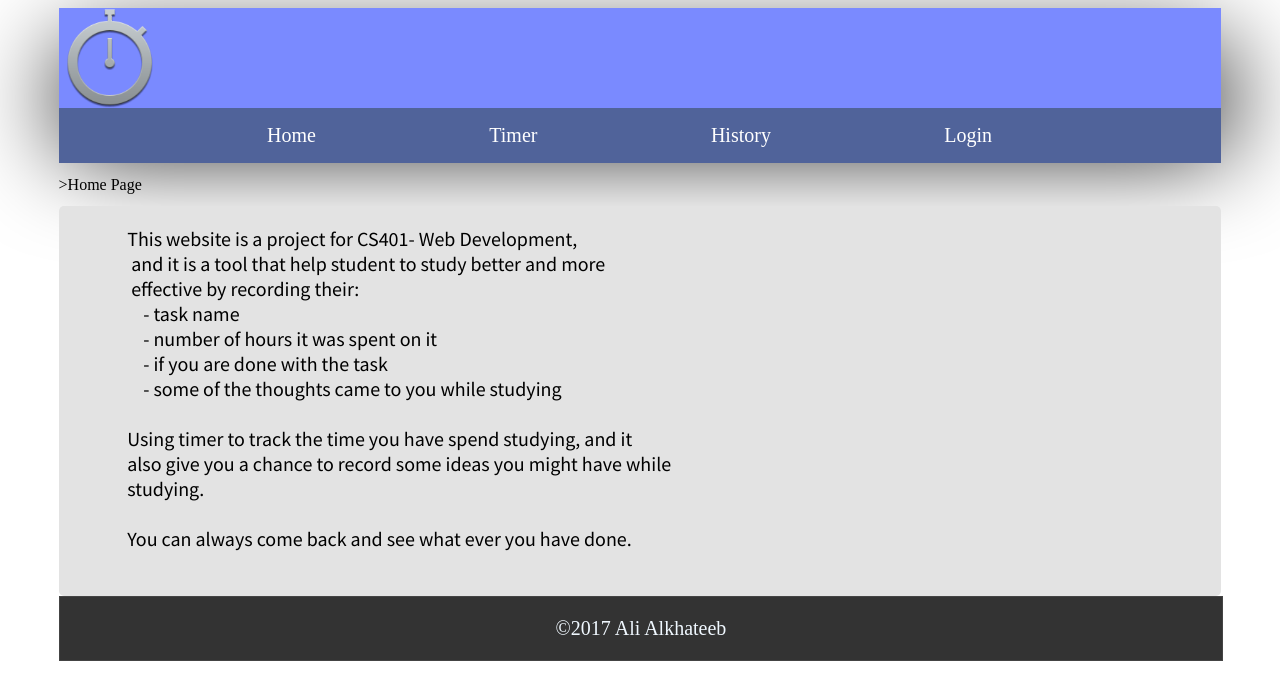
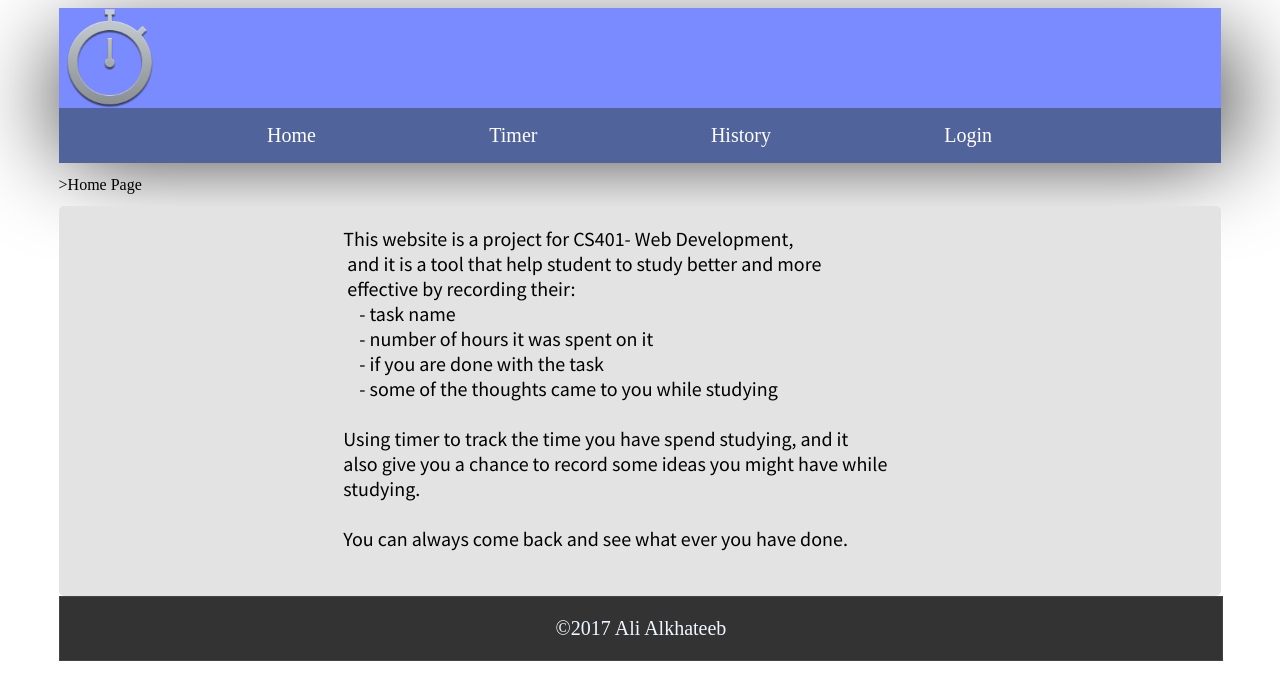
Before and after one commit to alialkhateeb/Time-Tracker, a PHP site: page / in a window 1280 px wide. Shown: the top 700 px of the page. Run offline with PHP 8.4, Linux system fonts and the light colour scheme; some libraries are stand-ins or nearby versions.

Commit message:
new changes

```diff
--- a/js/jquar.js
+++ b/js/jquar.js
@@ -65,5 +65,6 @@ jQuery(function(){
   });
 
 
+  });
 
 });
--- a/style.css
+++ b/style.css
@@ -262,4 +262,5 @@ td{
 
   font-family: 'Source Sans Pro', sans-serif;
   font-size: 20px;
+  padding-left: 10%;
 }
```
